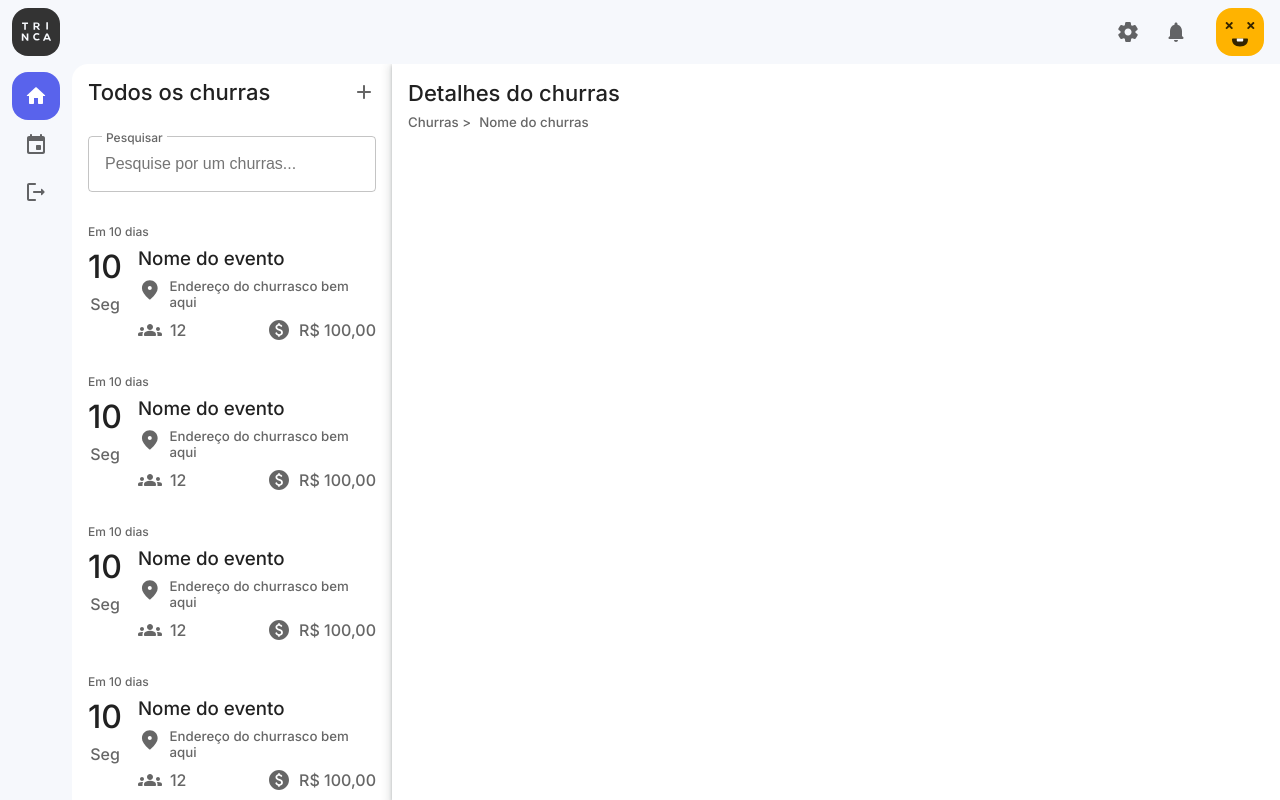
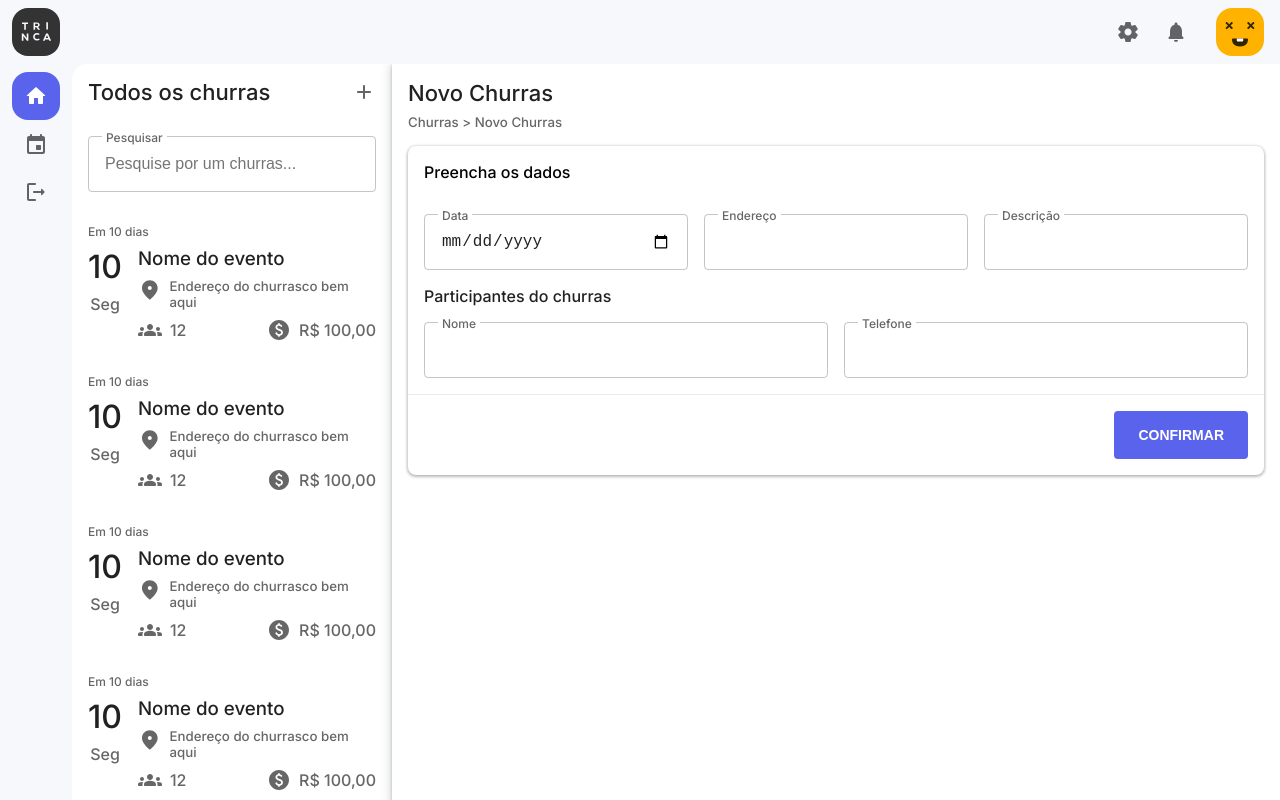
Before and after one commit to felipe-bergamaschi/trinca, a Next.js app in the folder frontend/: page / in a window 1280 px wide. Built offline with nearby package versions, Linux system fonts and the light colour scheme.

Commit message:
feat: add event details

```diff
--- a/frontend/src/features/home/eventDetails/index.module.css
+++ /dev/null
@@ -1,3 +0,0 @@
-.container {
-  box-shadow: 0 1px 3px 0 rgba(60, 64, 67, 0.302), 0 4px 8px 3px rgba(60, 64, 67, 0.149);
-}
--- a/frontend/src/features/home/eventDetails/index.tsx
+++ b/frontend/src/features/home/eventDetails/index.tsx
@@ -1,23 +1,34 @@
 import { Stack } from "@/components/stack";
 import { Text } from "@/components/text";
 
-import styles from './index.module.css'
+import { TextField } from "@/components/form/textField";
+import { Container } from "@/components/container";
+import { Box } from "@/components/box";
 
 export function EventDetails() {
   return (
-    <Stack padding="md" full className={styles.container}>
-      <Stack gap="sm">
-        <Text size="lg">
-          Detalhes do churras
+    <Container
+      title="Novo Churras"
+      breadcrumb={['Novo Churras']}
+    >
+      <Box title="Preencha os dados">
+        <Stack direction="row" gap="md">
+          <TextField label="Data" name="asd" type="date" />
+
+          <TextField label="Endereço" name="asd" />
+
+          <TextField label="Descrição" name="asd" />
+        </Stack>
+
+        <Text>
+          Participantes do churras
         </Text>
 
-
-        <Stack direction="row" align="center" gap="sm">
-          <Text variant='h5' color="secondary">Churras{' > '}</Text>
-
-          <Text variant='h5' color="secondary">Nome do churras</Text>
+        <Stack direction="row" gap="md">
+          <TextField label="Nome" name="asd" />
+          <TextField label="Telefone" name="asd" />
         </Stack>
-      </Stack>
-    </Stack>
+      </Box>
+    </Container>
   )
 }
```
